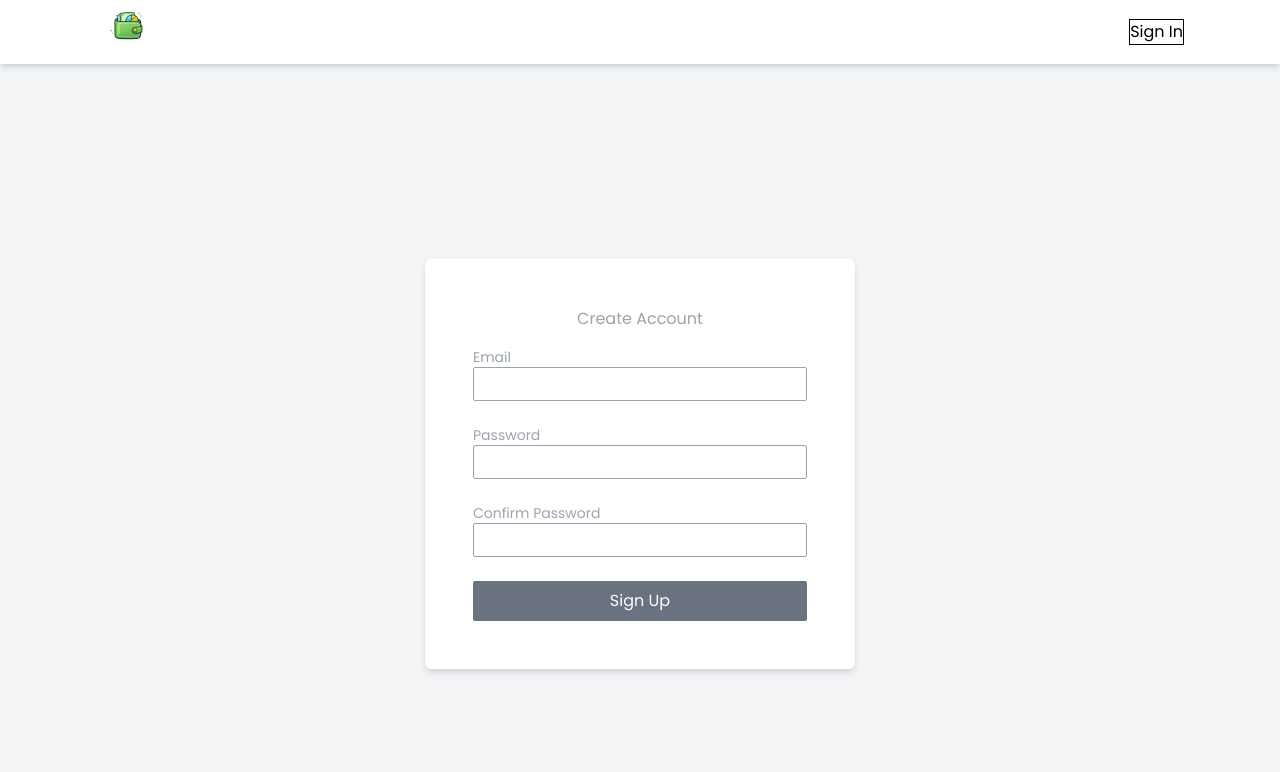
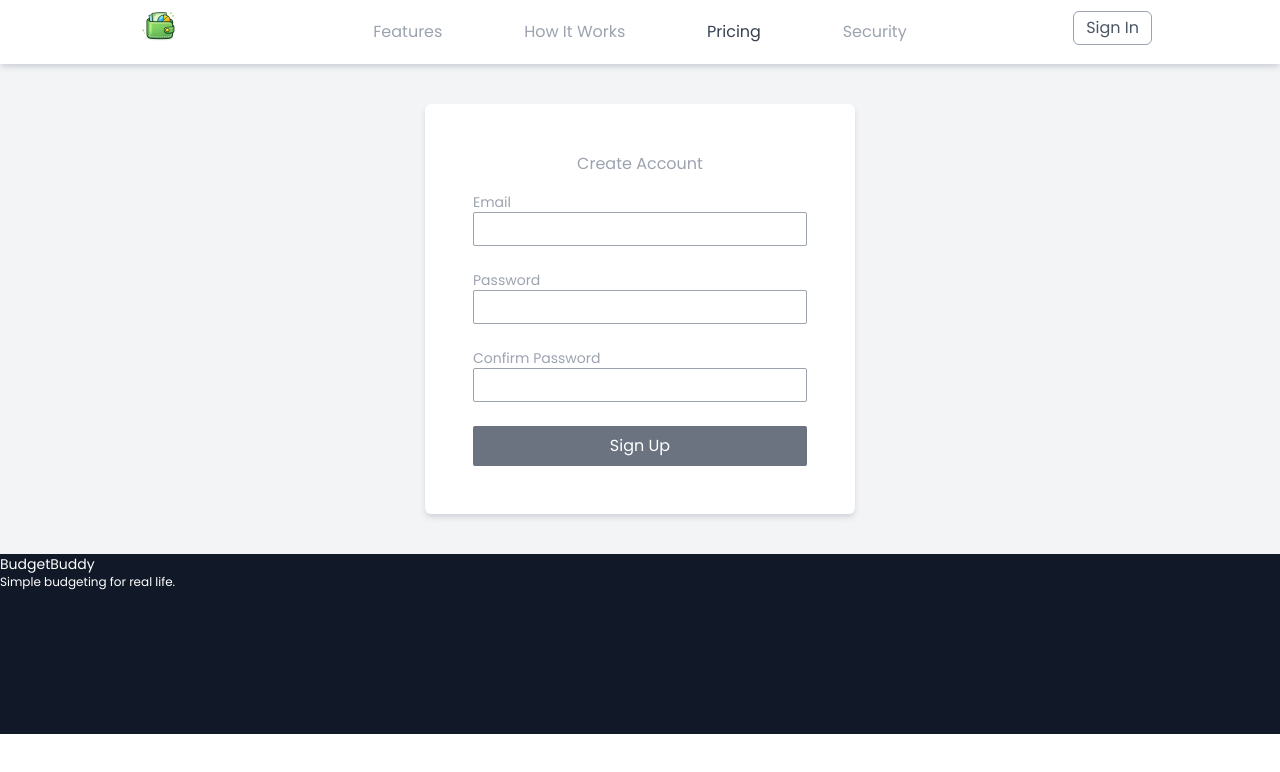
Before and after one commit to Vinitgaikwad/Budget-Planner, a React (Vite) app in the folder frontend/: page /signup in a window 1280 px wide. Shown: the top 772 px of the page. Built offline with nearby package versions, Linux system fonts and the light colour scheme.

Commit message:
Added footer and completed navbar

```diff
--- a/frontend/src/app/layout/LandingPageLayout.tsx
+++ b/frontend/src/app/layout/LandingPageLayout.tsx
@@ -1,11 +1,12 @@
 import { Outlet } from "react-router-dom";
-import { LandingNavbar } from "@/shared/components";
+import { Footer, LandingNavbar } from "@/shared/components";
 
 export function LandingPageLayout() {
     return (
         <>
             <LandingNavbar></LandingNavbar>
             <Outlet></Outlet>
+            <Footer></Footer>
         </>
     );
 }
--- a/frontend/src/app/layout/MainLayout.tsx
+++ b/frontend/src/app/layout/MainLayout.tsx
@@ -1,4 +1,4 @@
-import { MainNavbar } from "@/shared/components";
+import { Footer, MainNavbar } from "@/shared/components";
 import { Outlet } from "react-router-dom";
 
 export function MainLayout() {
@@ -6,6 +6,7 @@ export function MainLayout() {
         <>
             <MainNavbar></MainNavbar>
             <Outlet></Outlet>
+            <Footer></Footer>
         </>
     );
 }
--- a/frontend/src/features/auth/pages/SignUpPage.tsx
+++ b/frontend/src/features/auth/pages/SignUpPage.tsx
@@ -2,7 +2,7 @@ import { SignUpCard } from "../components/SignUpCard";
 
 export function SignUpPage() {
     return (
-        <div className="flex justify-center md:items-center px-2 py-4 h-screen md:px-0 md:py-0 bg-gray-100">
+        <div className="flex justify-center md:items-center px-2 py-4 md:max-h-screen md:px-0 md:py-10 bg-gray-100">
             <SignUpCard></SignUpCard>
         </div>
     );
--- /dev/null
+++ b/frontend/src/shared/components/footer/Footer.tsx
@@ -0,0 +1,29 @@
+export function Footer() {
+    return (
+        <footer className="bg-gray-900 min-h-[180px]">
+            {/*
+                contact info
+                tag line
+                company desclamer
+                follow stuff
+
+           */}
+            <div className="text-white">
+                <p className="text-sm ">BudgetBuddy</p>
+                <p className="text-xs">Simple budgeting for real life.</p>
+            </div>
+
+            <div className="text-white">
+
+            </div>
+
+            <div className="text-white">
+
+            </div>
+
+            <div className="text-white">
+
+            </div>
+        </footer>
+    )
+}
--- a/frontend/src/shared/components/index.ts
+++ b/frontend/src/shared/components/index.ts
@@ -1,2 +1,3 @@
 export * from "./landingNavbar/LandingNavbar"
 export * from "./mainNavbar/MainNavbar"
+export * from './footer/Footer'
--- a/frontend/src/shared/components/landingNavbar/LandingNavbar.tsx
+++ b/frontend/src/shared/components/landingNavbar/LandingNavbar.tsx
@@ -3,17 +3,22 @@ import Logo from "../../../assets/logo.png"
 
 export function LandingNavbar() {
     return (
-        <nav className="w-[100%] flex justify-center ">
-            <div className="flex px-2 justify-between items-center shadow-md shadow-gray-300 w-full px-24">
+        <nav className="w-[100%] flex justify-center min-w-md">
+            <div className="flex justify-between items-center shadow-md shadow-gray-300 w-full md:px-24 lg:px-32">
 
                 <div className="flex-1">
-                    <img src={Logo} alt="logo" className="w-16" />
+                    <NavLink to='/'>
+                        <img src={Logo} alt="logo" className="w-16" />
+                    </NavLink>
                 </div>
-                <div className="flex-auto hidden">
-
+                <div className="hidden md:flex justify-between items-center flex-row flex-auto  ">
+                    <p className="text-gray-400">Features</p>
+                    <p className="text-gray-400">How It Works</p>
+                    <p className="text-gray-700">Pricing</p>
+                    <p className="text-gray-400">Security</p>
                 </div>
                 <div className="flex-1 flex pr-4 md:pr-0">
-                    <button className="border border-black ml-auto">
+                    <button className="text-md text-gray-600 font-thin border border-gray-400 ml-auto px-3 py-1 rounded-md -translate-y-[4px]">
                         <NavLink to="/login">Sign In</NavLink>
                     </button>
                 </div>
```
